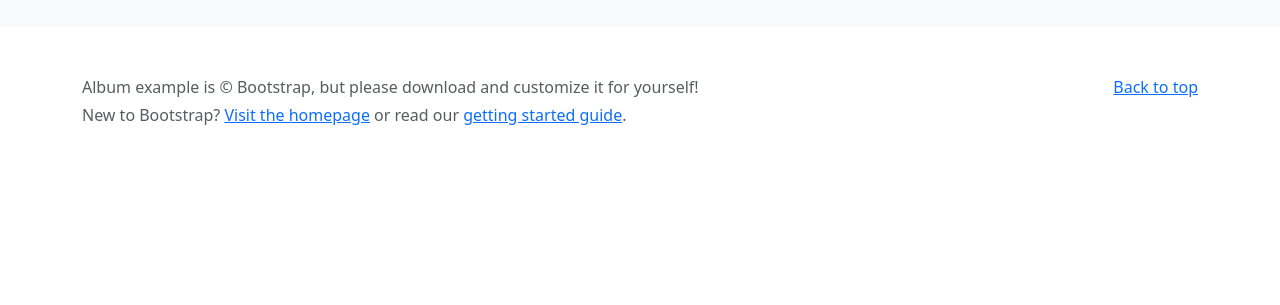
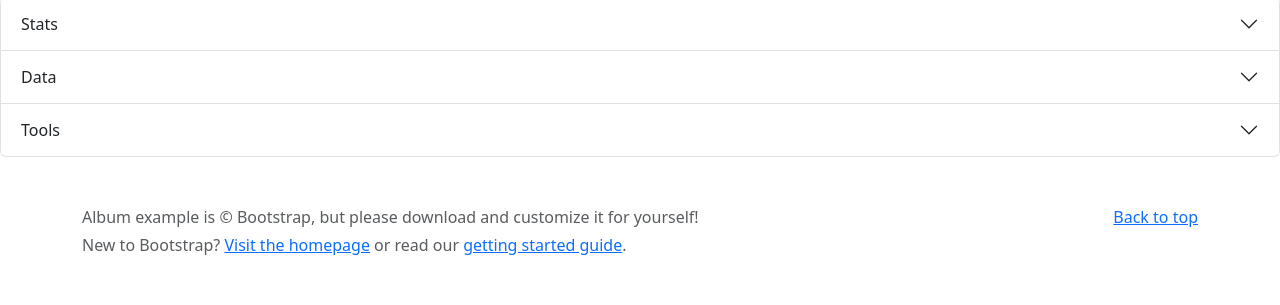
Before and after one commit to alecrliu/ytubedb, a Flask app: template templates/about.html in a window 1280 px wide. Shown: the part 855-1160 px from the top of the page. Before the commit the page ends 980 px from the top, so only its background shows below. Run offline with Flask 3, Linux system fonts and the light colour scheme; the template is opened without the code that fills it, so the values that code supplies are empty.

Commit message:
About skeleton done

```diff
--- a/templates/about.html
+++ b/templates/about.html
@@ -38,8 +38,8 @@
 		<section class="py-5 text-center container">
 			<div class="row py-lg-5">
 			<div class="col-lg-6 col-md-8 mx-auto">
-				<h1 class="fw-light">ytubedb</h1>
-				<p class="lead text-body-secondary">Something short and leading about the collection below—its contents, the creator, etc. Make it short and sweet, but not too short so folks don't simply skip over it entirely.</p>
+				<h1 class="fw-light">YoutubeStats</h1>
+				<p class="lead text-body-secondary">Our website provides unique YouTube statistics based on channels, videos, and playlists.</p>
 			</div>
 			</div>
 		</section>
@@ -174,6 +174,90 @@
 				</div>
 			</div>
 		</div>
+		<!-- Other Info -->
+		<div class="accordion" id="accordion">
+			<!-- Stats -->
+			<div class="accordion-item">
+				<h2 class="accordion-header">
+					<button class="accordion-button collapsed" type="button" data-bs-toggle="collapse" data-bs-target="#collapseOne" aria-expanded="false" aria-controls="collapseOne">
+					Stats
+					</button>
+				</h2>
+				<div id="collapseOne" class="accordion-collapse collapse" data-bs-parent="#accordion">
+					<div class="accordion-body">
+						<ul>
+							<li>
+								Total #Commits: NA
+							</li>
+							<li>
+								Total #Issues: NA
+							</li>
+							<li>
+								Total #Unit Tests: NA
+							</li>
+							<li>
+								Postman API: NA
+							</li>
+							<li>
+								GitLab Issue Tracker: NA
+							</li>
+							<li>
+								GitLab Repo
+							</li>
+							<li>
+								GitLab Wiki
+							</li>
+						</ul>
+					</div>
+				</div>
+			</div>
+			<!-- Data -->
+			<div class="accordion-item">
+				<h2 class="accordion-header">
+					<button class="accordion-button collapsed" type="button" data-bs-toggle="collapse" data-bs-target="#collapseTwo" aria-expanded="false" aria-controls="collapseTwo">
+					Data
+					</button>
+				</h2>
+				<div id="collapseTwo" class="accordion-collapse collapse" data-bs-parent="#accordion">
+					<div class="accordion-body">
+						<ul>
+							<li>
+								<ul>
+									<li>
+										<a class="link-opacity-50-hover" href="https://developers.google.com/youtube/v3/docs/channels">Youtube Channels Data</a>
+									</li>
+									<li>
+										<a class="link-opacity-50-hover" href="https://developers.google.com/youtube/v3/docs/videos">Youtube Videos Data</a>
+									</li>
+									<li>
+										<a class="link-opacity-50-hover" href="https://developers.google.com/youtube/v3/docs/playlists">Youtube Playlists Data</a>
+									</li>
+								</ul>
+							</li>
+							<li>
+								a link to your published postman collection
+							</li>
+							<li>
+								description of how each was scraped
+							</li>
+						</ul>
+					</div>
+				</div>
+			</div>
+			<!-- Tools -->
+			<div class="accordion-item">
+				<h2 class="accordion-header">
+					<button class="accordion-button collapsed" type="button" data-bs-toggle="collapse" data-bs-target="#collapseThree" aria-expanded="false" aria-controls="collapseThree">
+					Tools
+					</button>
+				</h2>
+				<div id="collapseThree" class="accordion-collapse collapse" data-bs-parent="#accordion">
+					<div class="accordion-body">
+						Tools
+					</div>
+				</div>
+			</div>
+		</div>
 	</main>
 	<!-- footer section -->
 	<footer class="text-body-secondary py-5">
```
